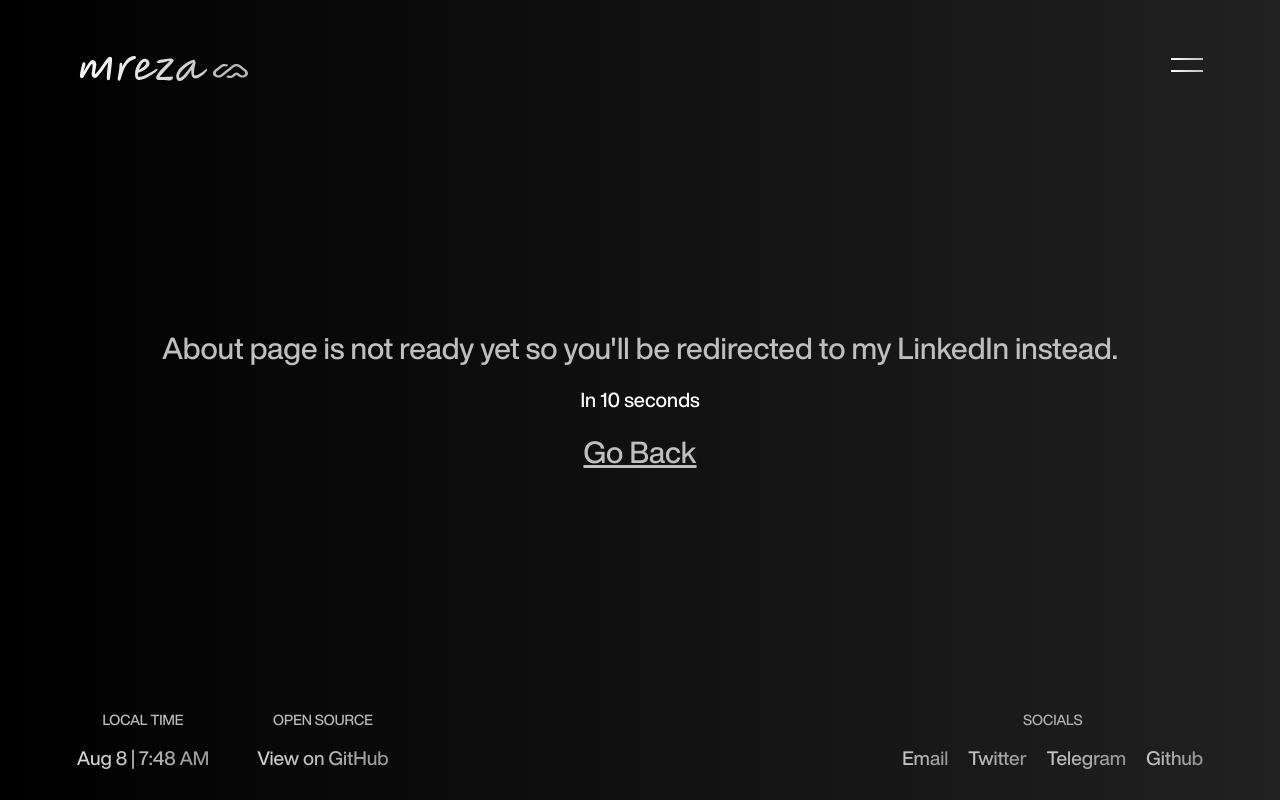
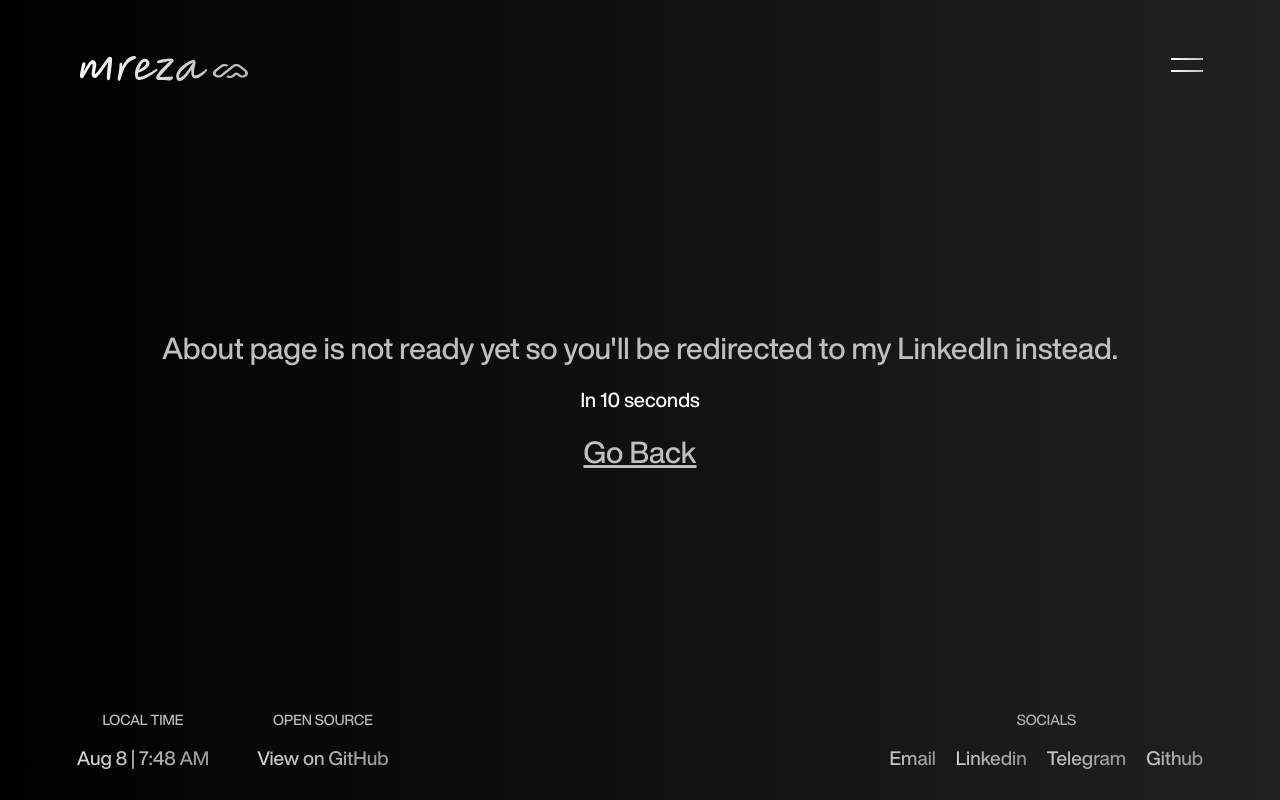
Before and after one commit to mrezaslk/mrezaslk.github.io, a Next.js app: page /about in a window 1280 px wide. Built offline with nearby package versions, Linux system fonts and the light colour scheme.

Commit message:
fix footer text and link

```diff
--- a/components/contactSection/footer.tsx
+++ b/components/contactSection/footer.tsx
@@ -48,7 +48,7 @@ export function Footer({ className }: { className?: string }) {
           isMagnetic={true}
           links={[
             { href: links.email, text: "Email" },
-            { href: links.twitter, text: "Twitter" },
+            { href: links.linkedin, text: "Linkedin" },
             { href: links.telegram, text: "Telegram" },
             { href: links.github, text: "Github" },
           ]}
--- a/components/contactSection/footerGroup.tsx
+++ b/components/contactSection/footerGroup.tsx
@@ -30,7 +30,7 @@ export function FooterGroup({
                 target="_blank"
                 hoverUnderline
               >
-                <p className="scrambleText inline-block text-left">
+                <p className="scrambleText inline-block text-left whitespace-nowrap">
                   {link.text}
                 </p>
               </Magentic>
--- a/data/data.ts
+++ b/data/data.ts
@@ -2,12 +2,12 @@ export const links = {
   home: "/",
   about: "/about",
   work: "/work",
-  contact: "https://t.me/vipulkumar_dev",
-  email: "mailto:hello@vipulkumar.dev",
+  contact: "https://t.me/rezaslk",
+  email: "mailto:mrezadev1996@gmail.com",
   resume: "/resume",
-  sourceCode: "https://github.com/vipulkumar-dev/portfolio",
-  github: "https://github.com/vipulkumar-dev",
-  linkedin: "https://www.linkedin.com/in/vipulkumar-dev",
-  twitter: "https://x.com/vipulkumar_dev",
-  telegram: "https://t.me/vipulkumar_dev",
+  sourceCode: "https://github.com/mrezaslk",
+  github: "https://github.com/mrezaslk",
+  linkedin: "https://www.linkedin.com/in/muhammad-salek-0824751a4/",
+  twitter: "https://x.com/mrezaslk",
+  telegram: "https://t.me/rezaslk",
 };
```
